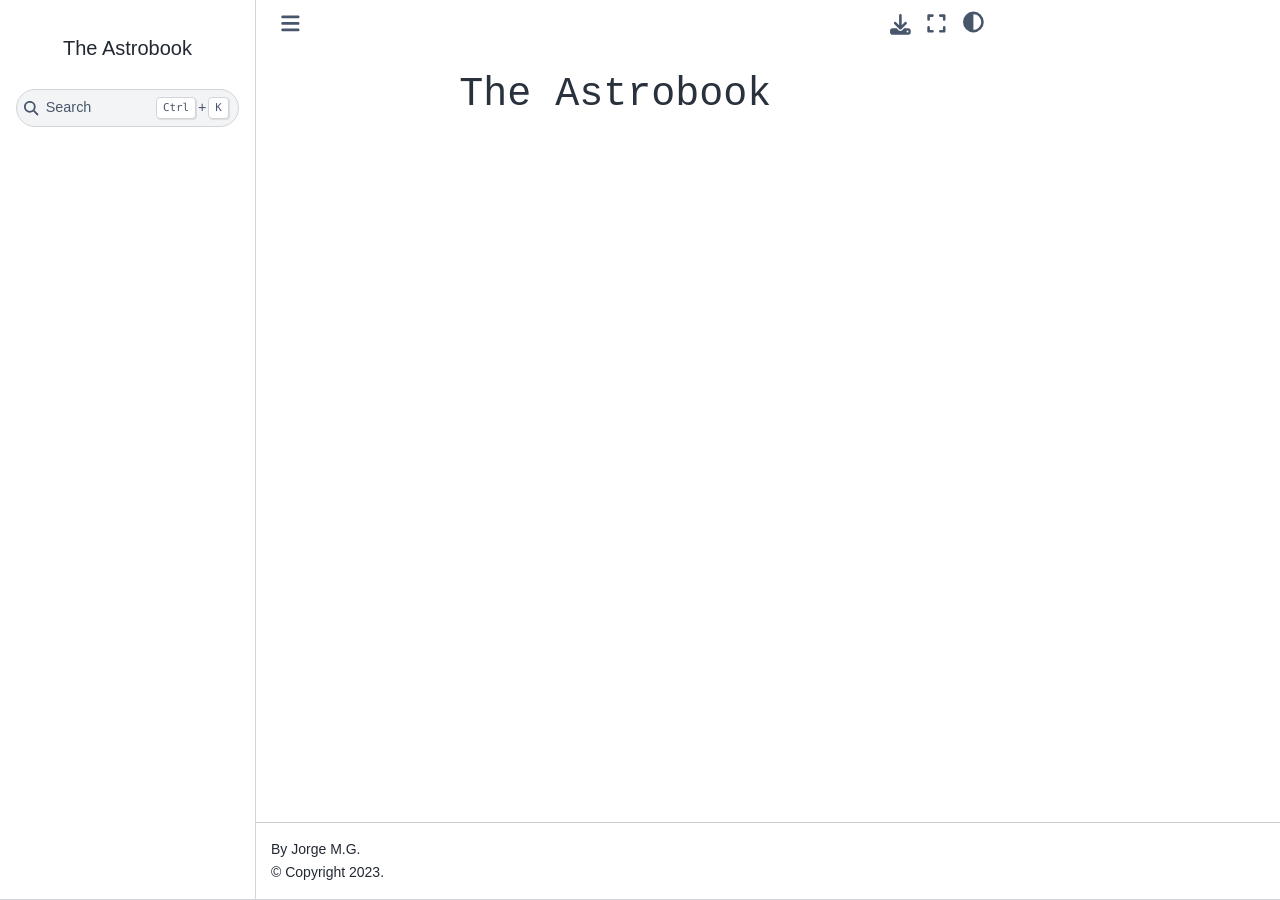
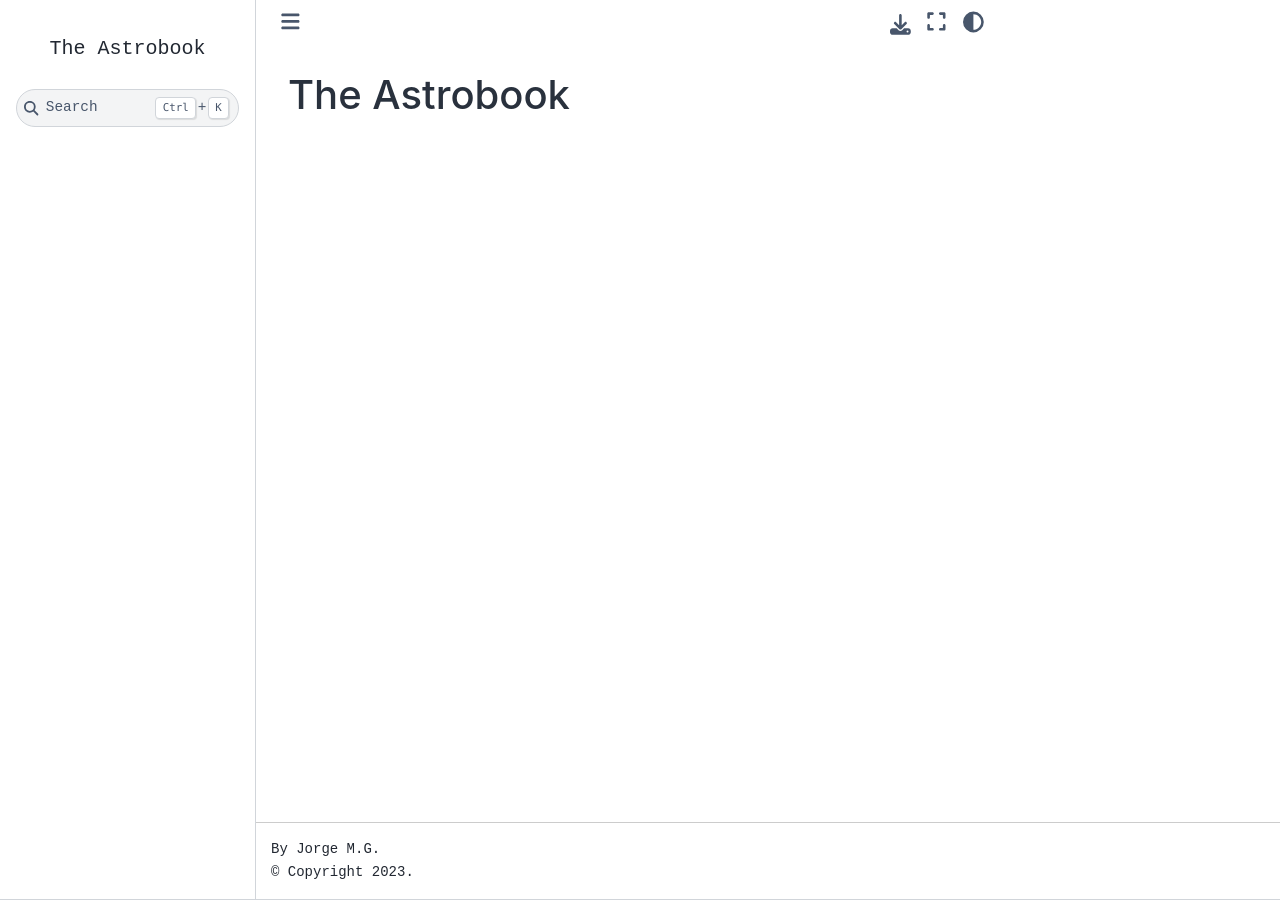
Before and after one commit to astrobook/astrobook, a Jupyter Book: the page built from content/index.md, in a window 1280 px wide. Built offline with Jupyter Book 1.0.4 settings and Sphinx 7.4.7 and the Sphinx Book theme 1.1.4, drawn with Linux system fonts in a browser that asks for light colours.

Commit message:
Update main font and nav size

```diff
--- a/_static/main.css
+++ b/_static/main.css
@@ -1,4 +1,3 @@
-/* Justify all body content because of academical text nature */
-body { font-family: sans-serif; }
-h1 { font-family: monospace; text-align: center; }
-h2 { font-size: 24px; text-decoration: underline; }
+body {	font-family: Courier New; }
+#bd-docs-nav .caption { font-size: 100%; font-weight: bold; }
+#bd-docs-nav a { font-size: 75%; }
```
